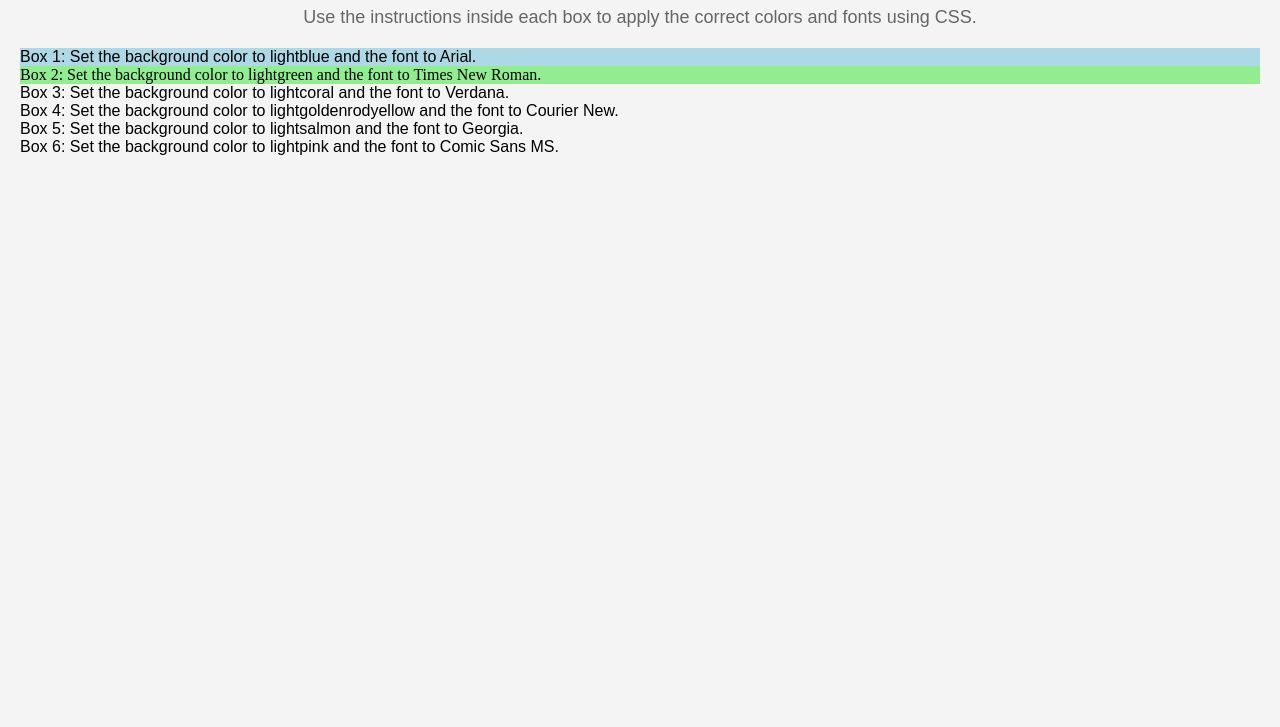
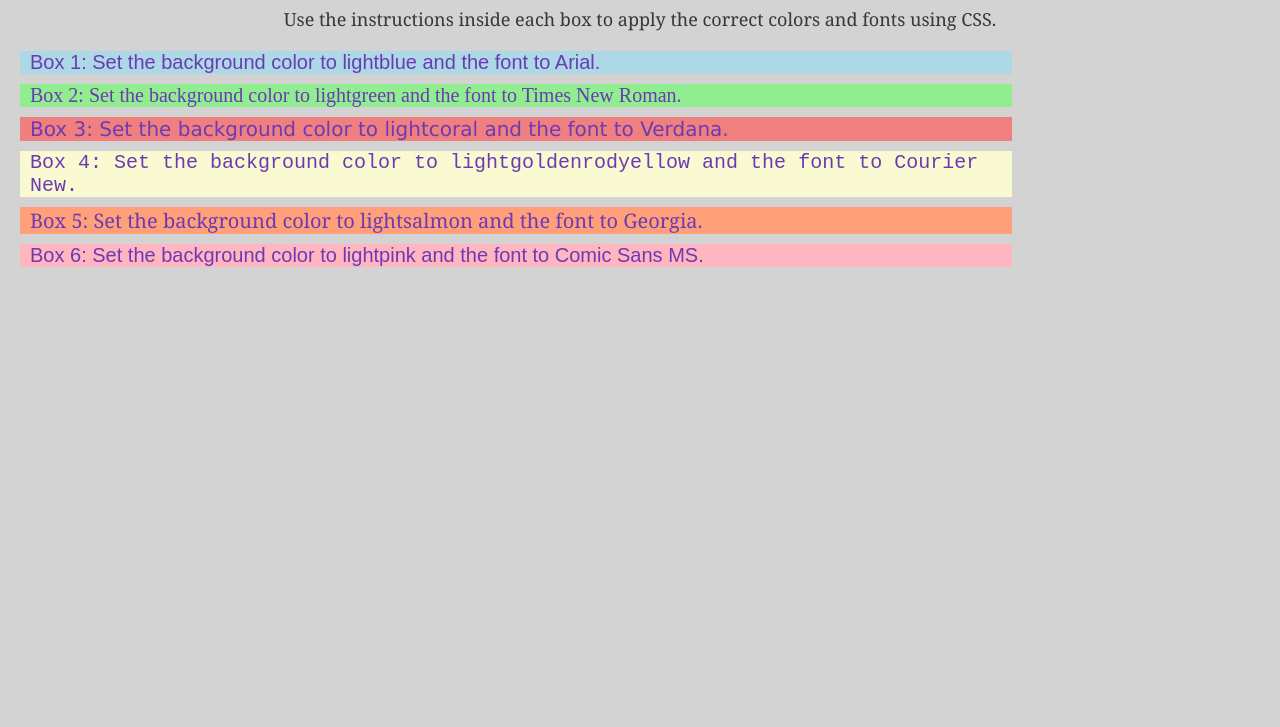
Before and after one commit to vikas-swk/bootCamp_25, a plain HTML site: page week-1/W1-S3-introducing-css/7_ColorsAndFonts/exercise/index.htm in a window 1280 px wide. Shown: the part 73-800 px from the top of the page. Drawn offline with Linux system fonts and the light colour scheme.

Commit message:
W1-S3_Exerice Completed

```diff
--- a/week-1/W1-S3-introducing-css/7_ColorsAndFonts/exercise/index.htm
+++ b/week-1/W1-S3-introducing-css/7_ColorsAndFonts/exercise/index.htm
@@ -19,23 +19,23 @@
             <p>Box 1: Set the background color to lightblue and the font to Arial.</p>
         </section>
 
-        <section class="exercise-box box-2">
+        <section class="exercise-box" id="box-2">
             <p>Box 2: Set the background color to lightgreen and the font to Times New Roman.</p>
         </section>
 
-        <section class="exercise-box box-3">
+        <section class="exercise-box" id="box-3">
             <p>Box 3: Set the background color to lightcoral and the font to Verdana.</p>
         </section>
 
-        <section class="exercise-box">
+        <section class="exercise-box" id="box-4">
             <p>Box 4: Set the background color to lightgoldenrodyellow and the font to Courier New.</p>
         </section>
 
-        <section class="exercise-box">
+        <section class="exercise-box" id="box-5">
             <p>Box 5: Set the background color to lightsalmon and the font to Georgia.</p>
         </section>
 
-        <section class="exercise-box">
+        <section class="exercise-box" id="box-6">
             <p>Box 6: Set the background color to lightpink and the font to Comic Sans MS.</p>
         </section>
     </main>
--- a/week-1/W1-S3-introducing-css/7_ColorsAndFonts/exercise/style.css
+++ b/week-1/W1-S3-introducing-css/7_ColorsAndFonts/exercise/style.css
@@ -1,7 +1,8 @@
 /* General Styles */
 body {
-    font-family: Arial, sans-serif;
-    background-color: #f4f4f4;
+    font-family: 'courier new', courier, monospace;
+    background-color: lightgray;
+    color: rgb(108, 58, 179);
     margin: 20px;
     padding: 0;
 }
@@ -10,15 +11,18 @@ body {
 header {
     text-align: center;
     margin-bottom: 20px;
+    font-family: 'Times New Roman', Times, serif;
 }
 
 header h1 {
     color: #333;
+
 }
 
 header p {
     font-size: 18px;
-    color: #666;
+    color: #393636;
+    font-family: Georgia, 'Times New Roman', Times, serif;
 }
 
 /* Exercise Box Styles */
@@ -54,18 +58,50 @@ header p {
     font-family: Arial, Helvetica, sans-serif;
 }
 .exercise-box p {
-    margin: 0;
-    font-size: 16px;
+    margin: 10px;
+    font-size: 20px;
 }
 
 #box-1 {
+    width: 80%;
+    height: auto;
     background-color: lightblue;
     font-family: Arial, Helvetica, sans-serif;
-    /* Yellow */
+    /* Ligth Blue */
 }
 
-.box-2 {
+#box-2 {
+    width: 80%;
+    height: auto;
     background-color: lightgreen;
     font-family: 'Times New Roman', Times, serif
-    /* Green */
+    /* Light Green */
 }
+#box-3 {
+    width: 80%;
+    height: auto;
+    background-color: lightcoral;
+    font-family: Verdana, Geneva, Tahoma, sans-serif
+    /* LightCoral*/
+}
+#box-4 {
+    width: 80%;
+    height: auto;
+    background-color: lightgoldenrodyellow;
+    font-family: 'Courier New', Courier, monospace;
+    /* Light Golden Yellow*/
+}
+#box-5 {
+    width: 80%;
+    height: auto;
+    background-color: lightsalmon;
+    font-family: 'Georgia', serif;
+    /* LightSalmon*/
+}
+#box-6 {
+    width: 80%;
+    height: auto;
+    background-color: lightpink;
+    font-family: comicSans, sans-serif;
+    /* LightPink */
+}
```
